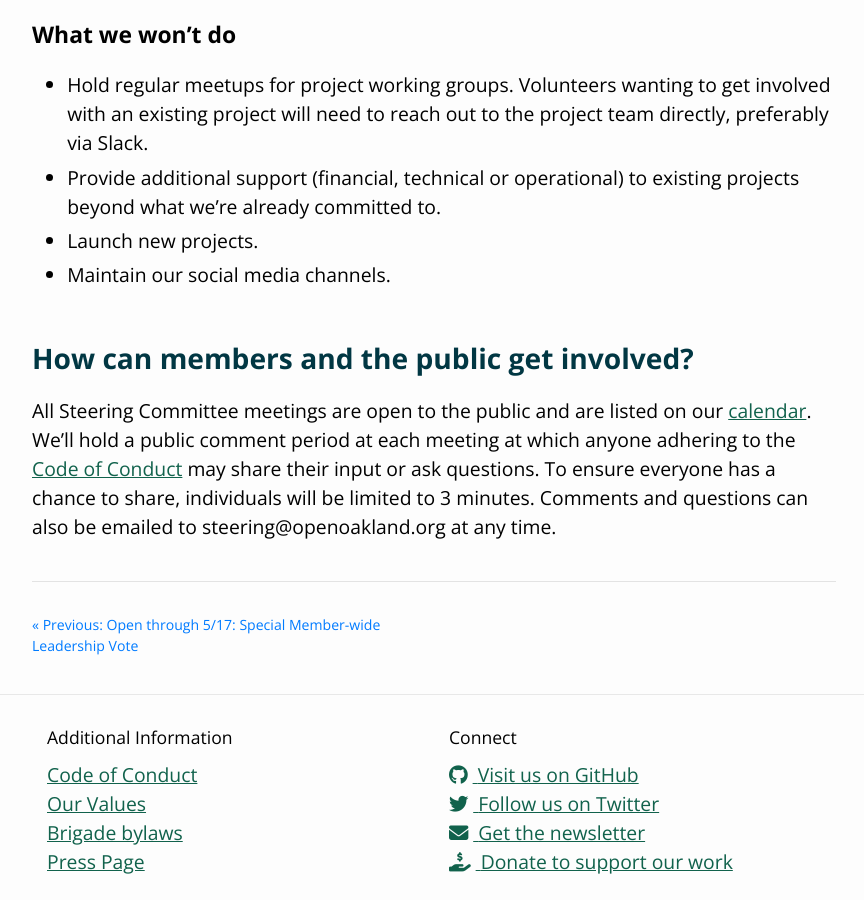
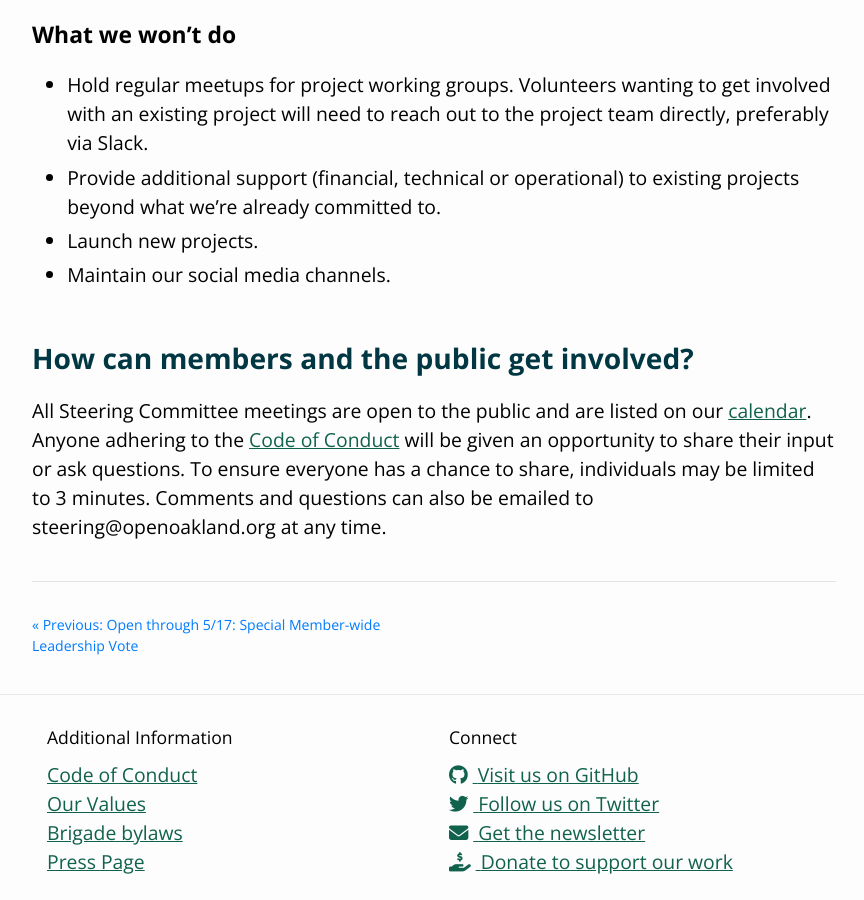
Before and after one commit to openoakland/openoakland.org, a Jekyll site: the page built from src/_posts/2022-05-18-restructuring-openoakland.md, in a window 1280 px wide and 900 px high, scrolled down 2530 px. Shown: the whole window, without its empty margins (206-1070 px from the left). Built offline with Jekyll 4.4.1, drawn with Linux system fonts in a browser that asks for light colours; nearby versions of some CDN libraries.

Commit message:
Tweak closing language

```diff
--- a/src/_posts/2022-05-18-restructuring-openoakland.md
+++ b/src/_posts/2022-05-18-restructuring-openoakland.md
@@ -48,4 +48,4 @@ To do this, the existing Steering Committee (made up of active project leads) wi
 
 ## How can members and the public get involved?
 
-All Steering Committee meetings are open to the public and are listed on our [calendar](/calendar). We'll hold a public comment period at each meeting at which anyone adhering to the [Code of Conduct](code-of-conduct) may share their input or ask questions. To ensure everyone has a chance to share, individuals will be limited to 3 minutes. Comments and questions can also be emailed to steering@openoakland.org at any time.
+All Steering Committee meetings are open to the public and are listed on our [calendar](/calendar). Anyone adhering to the [Code of Conduct](code-of-conduct) will be given an opportunity to share their input or ask questions. To ensure everyone has a chance to share, individuals may be limited to 3 minutes. Comments and questions can also be emailed to steering@openoakland.org at any time.
```
